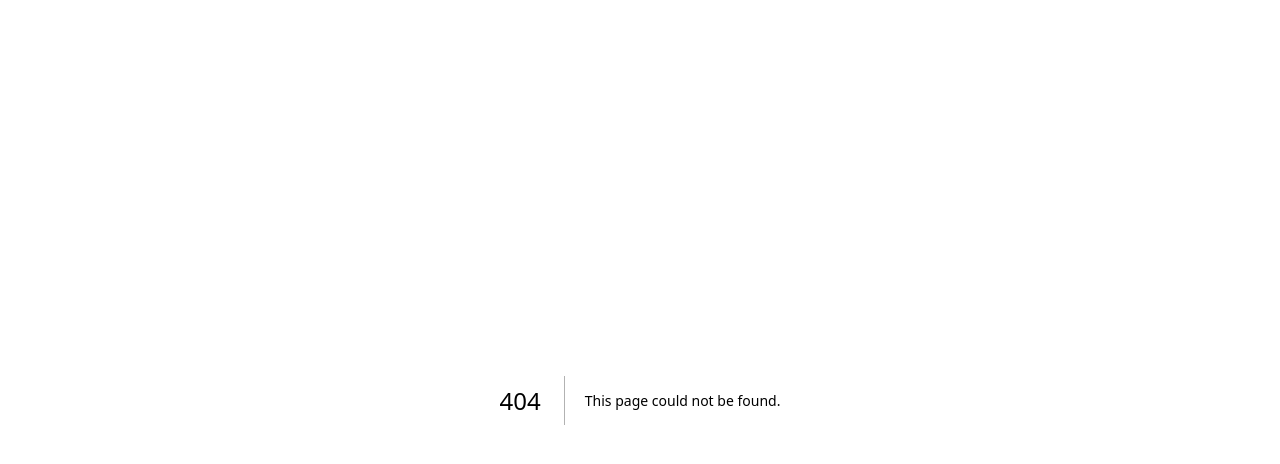
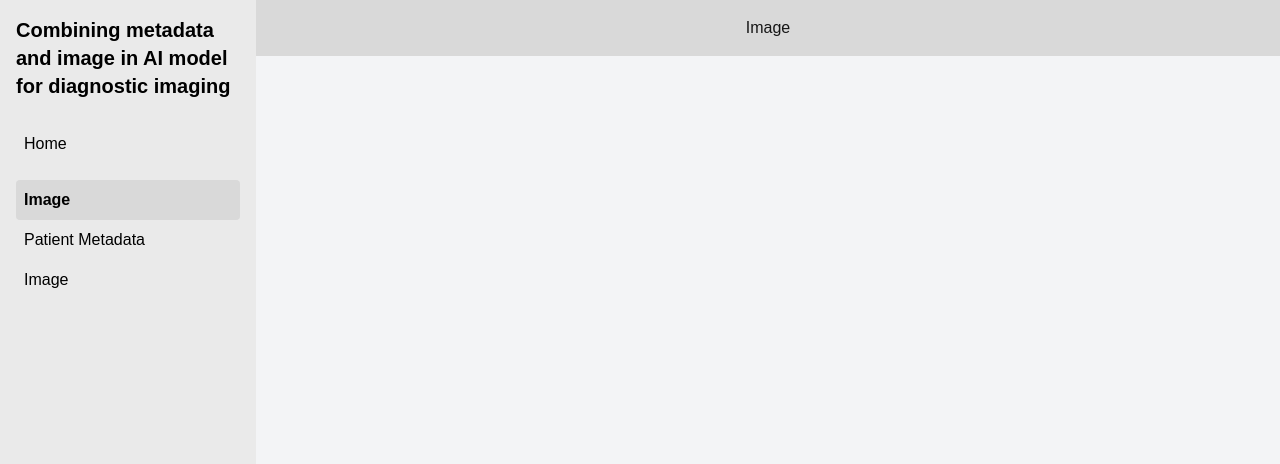
Before and after one commit to willreay26/sc_detection, a Next.js app: page /image in a window 1280 px wide. Before the commit this address had no page. Shown: the top 464 px of the page. Built offline with nearby package versions, Linux system fonts and the light colour scheme.

Commit message:
Added basic initial UI layout

```diff
--- /dev/null
+++ b/app/Components/SideBar.tsx
@@ -0,0 +1,54 @@
+"use client";
+
+import Link from "next/link";
+import { usePathname } from "next/navigation";
+
+export default function SideBar() {
+    const pathname = usePathname();
+
+    return (
+        <div className="w-64 bg-primary text-primaryText h-screen p-4">
+            <h1 className="text-xl font-bold mb-6">Combining metadata and image in AI model for diagnostic imaging</h1>
+            <nav>
+                <ul>
+                    <li className="mb-4">
+                        <Link
+                            href="/"
+                            className={`block p-2 rounded ${pathname === "/" ? "bg-button font-bold" : "hover:bg-primaryText hover:text-white"
+                                }`}
+                        >
+                            Home
+                        </Link>
+                    </li>
+                    <li>
+                        <Link
+                            href="/image"
+                            className={`block p-2 rounded ${pathname === "/image" ? "bg-button font-bold" : "hover:bg-primaryText hover:text-white"
+                                }`}
+                        >
+                            Image
+                        </Link>
+                    </li>
+                    <li>
+                        <Link
+                            href="/metadata"
+                            className={`block p-2 rounded ${pathname === "/metadata" ? "bg-button font-bold" : "hover:bg-primaryText hover:text-white"
+                                }`}
+                        >
+                            Patient Metadata
+                        </Link>
+                    </li>
+                    <li>
+                        <Link
+                            href="/prediction"
+                            className={`block p-2 rounded ${pathname === "/prediction" ? "bg-button" : "hover:bg-primaryText hover:text-white"
+                                }`}
+                        >
+                            Image
+                        </Link>
+                    </li>
+                </ul>
+            </nav>
+        </div>
+    );
+}
--- /dev/null
+++ b/app/image/page.tsx
@@ -0,0 +1,8 @@
+const ImageSection = () => {
+    return (
+        <div className="flex-1 bg-button flex items-center justify-center p-4">
+            <p>Image</p>
+        </div>
+    );
+}
+export default ImageSection
--- a/app/layout.tsx
+++ b/app/layout.tsx
@@ -1,6 +1,7 @@
 import type { Metadata } from "next";
 import localFont from "next/font/local";
 import "./globals.css";
+import SideBar from "./Components/SideBar";
 
 const geistSans = localFont({
   src: "./fonts/GeistVF.woff",
@@ -28,7 +29,13 @@ export default function RootLayout({
       <body
         className={`${geistSans.variable} ${geistMono.variable} antialiased`}
       >
-        {children}
+        <div className="flex h-screen">
+          {/* Sidebar */}
+          <SideBar />
+
+          {/* Main Content */}
+          <main className="flex-1 bg-gray-100 ">{children}</main>
+        </div>
       </body>
     </html>
   );
--- a/app/page.tsx
+++ b/app/page.tsx
@@ -1,101 +1,23 @@
-import Image from "next/image";
+import SideBar from "./Components/SideBar";
 
 export default function Home() {
   return (
-    <div className="grid grid-rows-[20px_1fr_20px] items-center justify-items-center min-h-screen p-8 pb-20 gap-16 sm:p-20 font-[family-name:var(--font-geist-sans)]">
-      <main className="flex flex-col gap-8 row-start-2 items-center sm:items-start">
-        <Image
-          className="dark:invert"
-          src="/next.svg"
-          alt="Next.js logo"
-          width={180}
-          height={38}
-          priority
-        />
-        <ol className="list-inside list-decimal text-sm text-center sm:text-left font-[family-name:var(--font-geist-mono)]">
-          <li className="mb-2">
-            Get started by editing{" "}
-            <code className="bg-black/[.05] dark:bg-white/[.06] px-1 py-0.5 rounded font-semibold">
-              app/page.tsx
-            </code>
-            .
-          </li>
-          <li>Save and see your changes instantly.</li>
-        </ol>
-
-        <div className="flex gap-4 items-center flex-col sm:flex-row">
-          <a
-            className="rounded-full border border-solid border-transparent transition-colors flex items-center justify-center bg-foreground text-background gap-2 hover:bg-[#383838] dark:hover:bg-[#ccc] text-sm sm:text-base h-10 sm:h-12 px-4 sm:px-5"
-            href="https://vercel.com/new?utm_source=create-next-app&utm_medium=appdir-template-tw&utm_campaign=create-next-app"
-            target="_blank"
-            rel="noopener noreferrer"
-          >
-            <Image
-              className="dark:invert"
-              src="/vercel.svg"
-              alt="Vercel logomark"
-              width={20}
-              height={20}
-            />
-            Deploy now
-          </a>
-          <a
-            className="rounded-full border border-solid border-black/[.08] dark:border-white/[.145] transition-colors flex items-center justify-center hover:bg-[#f2f2f2] dark:hover:bg-[#1a1a1a] hover:border-transparent text-sm sm:text-base h-10 sm:h-12 px-4 sm:px-5 sm:min-w-44"
-            href="https://nextjs.org/docs?utm_source=create-next-app&utm_medium=appdir-template-tw&utm_campaign=create-next-app"
-            target="_blank"
-            rel="noopener noreferrer"
-          >
-            Read our docs
-          </a>
+    <div className="flex flex-col min-h-screen bg-white">
+      {/* Top Section: Image and Metadata */}
+      <div className="flex flex-1 flex-row h-1/2">
+        {/* Image Summary */}
+        <div className="flex-1 bg-button flex items-center justify-center p-4">
+          <p>Image</p>
         </div>
-      </main>
-      <footer className="row-start-3 flex gap-6 flex-wrap items-center justify-center">
-        <a
-          className="flex items-center gap-2 hover:underline hover:underline-offset-4"
-          href="https://nextjs.org/learn?utm_source=create-next-app&utm_medium=appdir-template-tw&utm_campaign=create-next-app"
-          target="_blank"
-          rel="noopener noreferrer"
-        >
-          <Image
-            aria-hidden
-            src="/file.svg"
-            alt="File icon"
-            width={16}
-            height={16}
-          />
-          Learn
-        </a>
-        <a
-          className="flex items-center gap-2 hover:underline hover:underline-offset-4"
-          href="https://vercel.com/templates?framework=next.js&utm_source=create-next-app&utm_medium=appdir-template-tw&utm_campaign=create-next-app"
-          target="_blank"
-          rel="noopener noreferrer"
-        >
-          <Image
-            aria-hidden
-            src="/window.svg"
-            alt="Window icon"
-            width={16}
-            height={16}
-          />
-          Examples
-        </a>
-        <a
-          className="flex items-center gap-2 hover:underline hover:underline-offset-4"
-          href="https://nextjs.org?utm_source=create-next-app&utm_medium=appdir-template-tw&utm_campaign=create-next-app"
-          target="_blank"
-          rel="noopener noreferrer"
-        >
-          <Image
-            aria-hidden
-            src="/globe.svg"
-            alt="Globe icon"
-            width={16}
-            height={16}
-          />
-          Go to nextjs.org →
-        </a>
-      </footer>
+        {/* Metadata Summary */}
+        <div className="flex-1 bg-button flex items-center justify-center p-4">
+          <p>Metadata</p>
+        </div>
+      </div>
+      {/* Bottom Section: Prediction Summary */}
+      <div className="flex h-1/2 bg-button items-center justify-center p-4">
+        <p>Prediction</p>
+      </div>
     </div>
   );
 }
--- a/tailwind.config.ts
+++ b/tailwind.config.ts
@@ -11,6 +11,10 @@ const config: Config = {
       colors: {
         background: "var(--background)",
         foreground: "var(--foreground)",
+        primary: "#EAEAEA",
+        secondary: "#828282",
+        button: "#D9D9D9",
+        primaryText: "#000000",
       },
     },
   },
```
